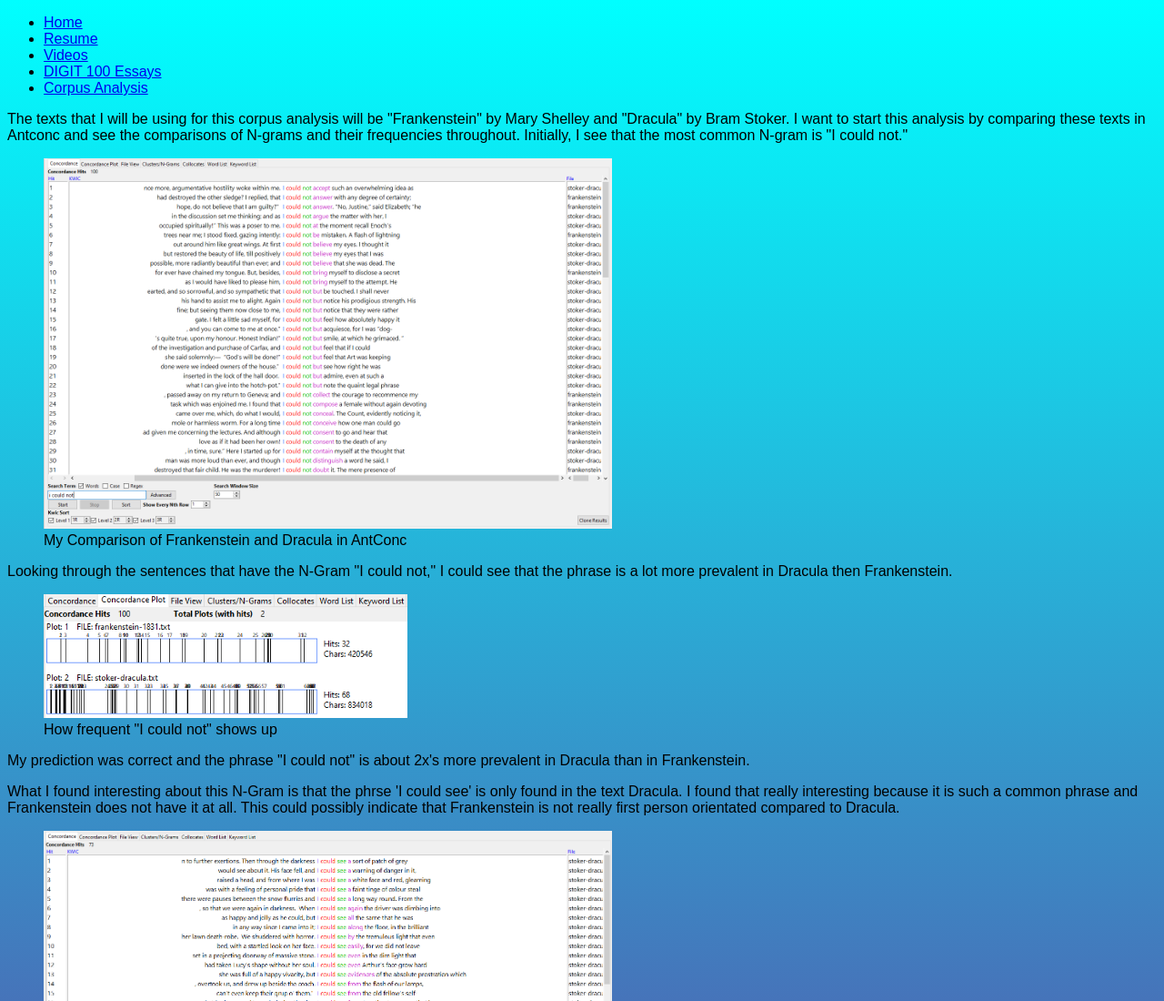
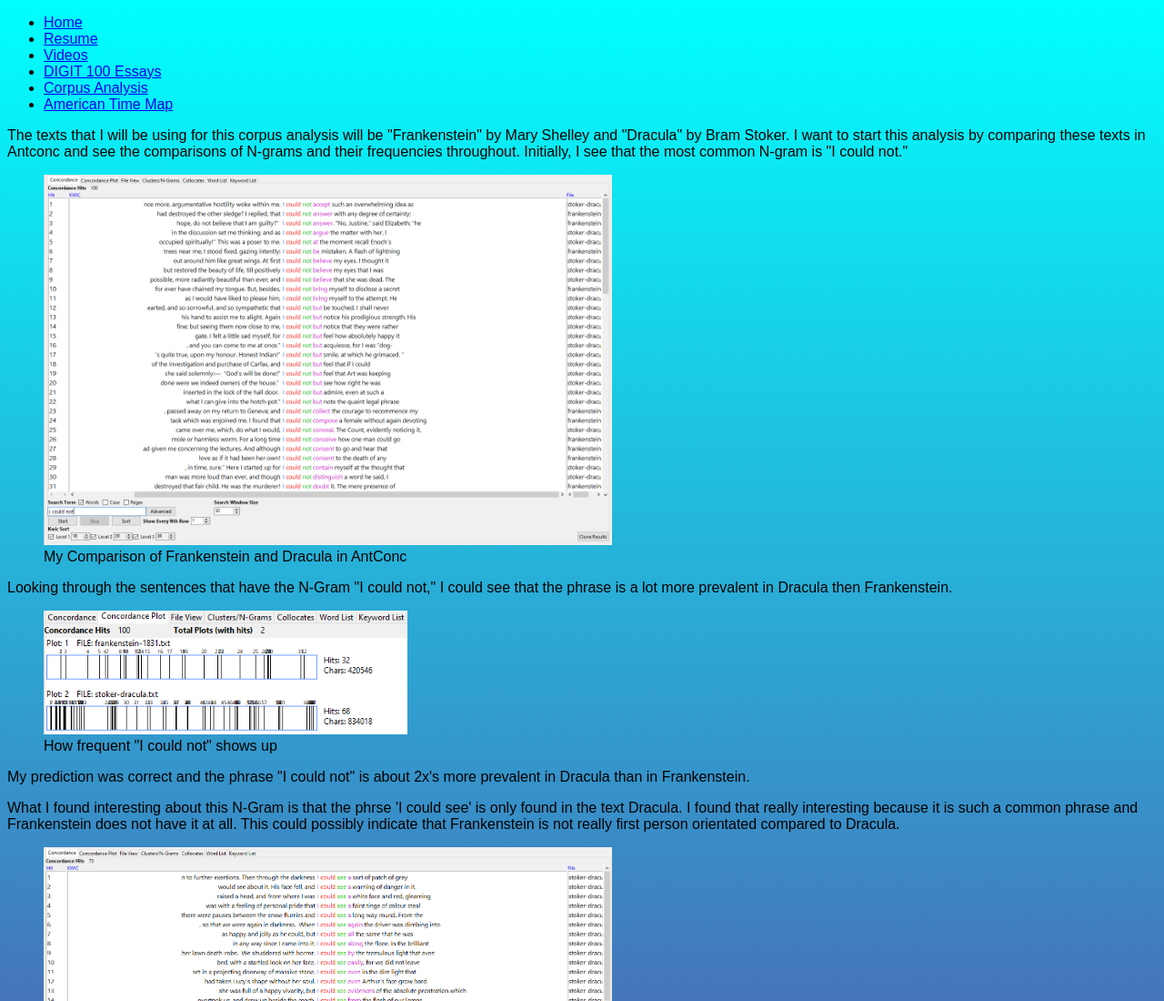
Before and after one commit to nmiano/Web-PogPortfolio, a plain HTML site: page docs/corpusanalysis.html in a window 1280 px wide. Shown: the top 1100 px of the page at 91% size. Drawn offline with Linux system fonts and the light colour scheme.

Commit message:
fixing links

```diff
--- a/docs/corpusanalysis.html
+++ b/docs/corpusanalysis.html
@@ -13,6 +13,7 @@
             <li><a href="videos.html">Videos</a></li>
             <li><a href="essays.html">DIGIT 100 Essays</a></li>
             <li><a href="corpusanalysis.html">Corpus Analysis</a></li>
+            <li><a href="timemap.html">American Time Map</a></li>
         </ul>
        <p>The texts that I will be using for this corpus analysis will be "Frankenstein" by Mary Shelley and "Dracula" by Bram Stoker. I want to start this analysis by comparing these texts in Antconc and see the comparisons of N-grams and their frequencies throughout. Initially, I see that the most common N-gram is "I could not." </p>
         <figure>
@@ -47,6 +48,9 @@
             <img class="screencap6" src="images/manfrequencyfrankenstein.PNG" alt="Voyant Frankenstein" />
             <figcaption>Voyant Dracula (Left) Voyant Frankenstein (Right)</figcaption>
         </figure>
-        <p>As you can see, the word "man" shows up 454 times in Dracula and 280 times in Frankenstein but the word in the word pool in Dracula is so much smaller than it is in Frankenstein. I believe that this indicates that the text Dracula must be larger than the text Frankenstein!</p>
+        <p>As you can see, the word "man" shows up 454 times in Dracula and 280 times in
+            Frankenstein but the word in the word pool in Dracula is so much smaller than it is in
+            Frankenstein. I believe that this indicates that the text Dracula must be larger than
+            the text Frankenstein!</p>
     </body>
 </html>
```
Also changed, not shown: docs/essays.html (+1 -0 lines), docs/index.html (+1 -0 lines), docs/resume.html (+1 -0 lines), docs/timemap.html (+1 -1 lines), docs/videos.html (+1 -0 lines).
